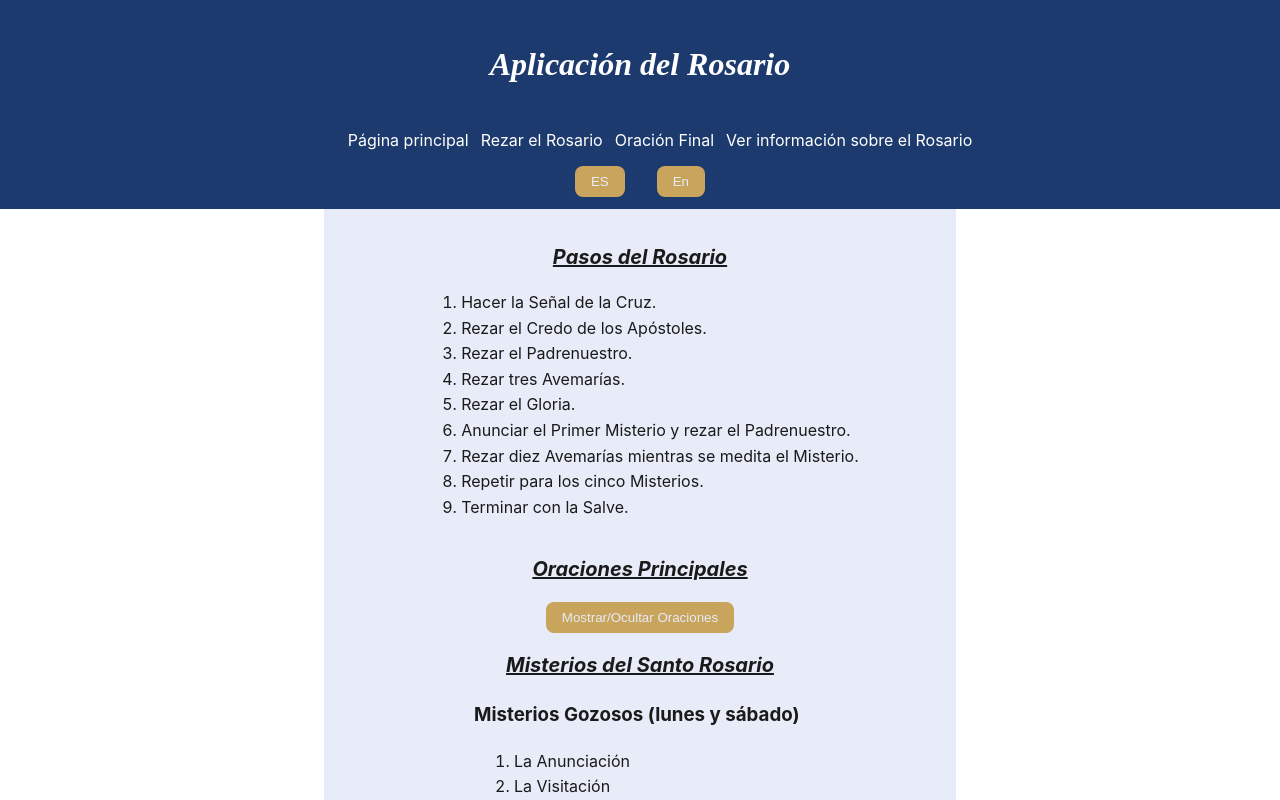
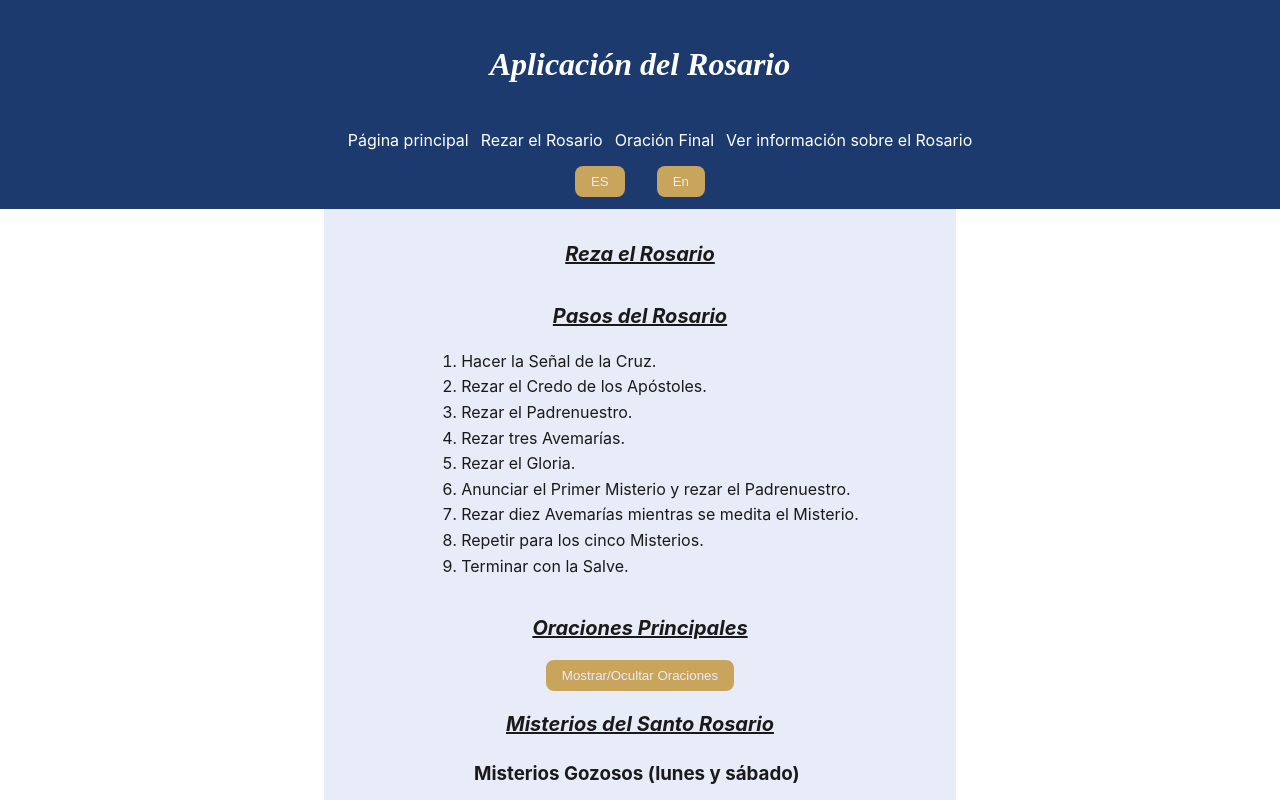
Before and after one commit to LuisDev912/Rosary-guide, a React (Vite) app: page /Rosary in a window 1280 px wide. Shown: the top 800 px of the page. Built offline with nearby package versions, Linux system fonts and the light colour scheme.

Commit message:
refactor(structure): improve semantic structure by leaving one <h1> per page

```diff
--- a/src/locales/en/en.json
+++ b/src/locales/en/en.json
@@ -19,7 +19,8 @@
     "labels": {
         "currentMystery": "Current Mystery",
         "footerMessage": "Devotional App",
-        "finalVersicle": "Peace is what I leave with you; it is my own peace that I give you. I do not give it as the world does. Do not be worried and upset; do not be afraid. John 14:27"
+        "finalVersicle": "Peace is what I leave with you; it is my own peace that I give you. I do not give it as the world does. Do not be worried and upset; do not be afraid. John 14:27",
+        "RosaryPrayingTitle": "Pray the Holy Rosary"
     },
     "notFound": {
         "title": "Oops, it seems like the page you were looking for doesn't exist.",
--- a/src/locales/es/es.json
+++ b/src/locales/es/es.json
@@ -19,7 +19,8 @@
     "labels": {
         "currentMystery": "Misterio Actual",
         "footerMessage": "App Devocional",
-        "finalVersicle": "La paz les dejo; mi paz les doy. Yo no se la doy como el mundo la da. No se turben ni tengan miedo. Juan 14:27"
+        "finalVersicle": "La paz les dejo; mi paz les doy. Yo no se la doy como el mundo la da. No se turben ni tengan miedo. Juan 14:27",
+        "RosaryPrayingTitle": "Reza el Rosario"
     },
     "notFound": {
         "title": "Oops, parece que la página que estabas buscando no existe.",
--- a/src/pages/NotFoundPage.jsx
+++ b/src/pages/NotFoundPage.jsx
@@ -14,7 +14,7 @@ export default function NotFoundPage() {
 
     return (
         <section>
-            <h2>{t("notFound.title")}</h2>
+            <h1>{t("notFound.title")}</h1>
             <h3>{t("notFound.alternatives")}</h3>
 
             <ul>
--- a/src/pages/RosaryPage.jsx
+++ b/src/pages/RosaryPage.jsx
@@ -53,6 +53,7 @@ function RosaryPage() {
 
     return (
         <>
+            <h1 className="title">{t("labels.RosaryPrayingTitle")}</h1>
             {/* show the Steps component to guide through the Rosary */}
             <section className="Rosary-steps">
                 <h2 className="title">{t("steps.title")}</h2>
```
